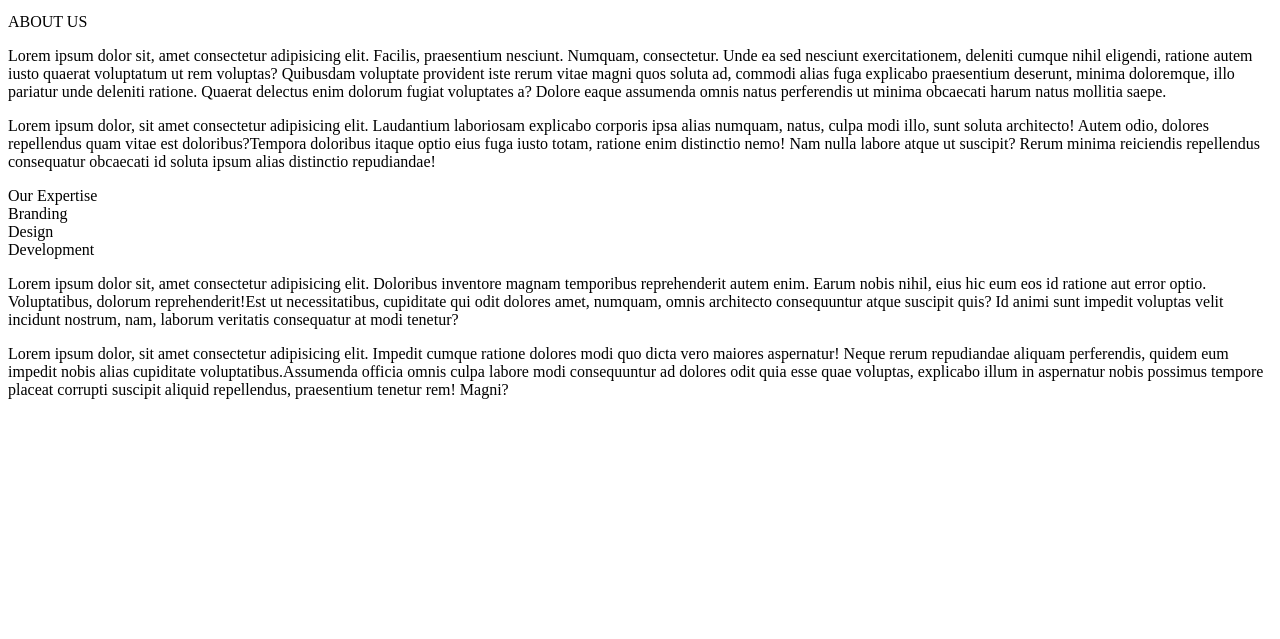
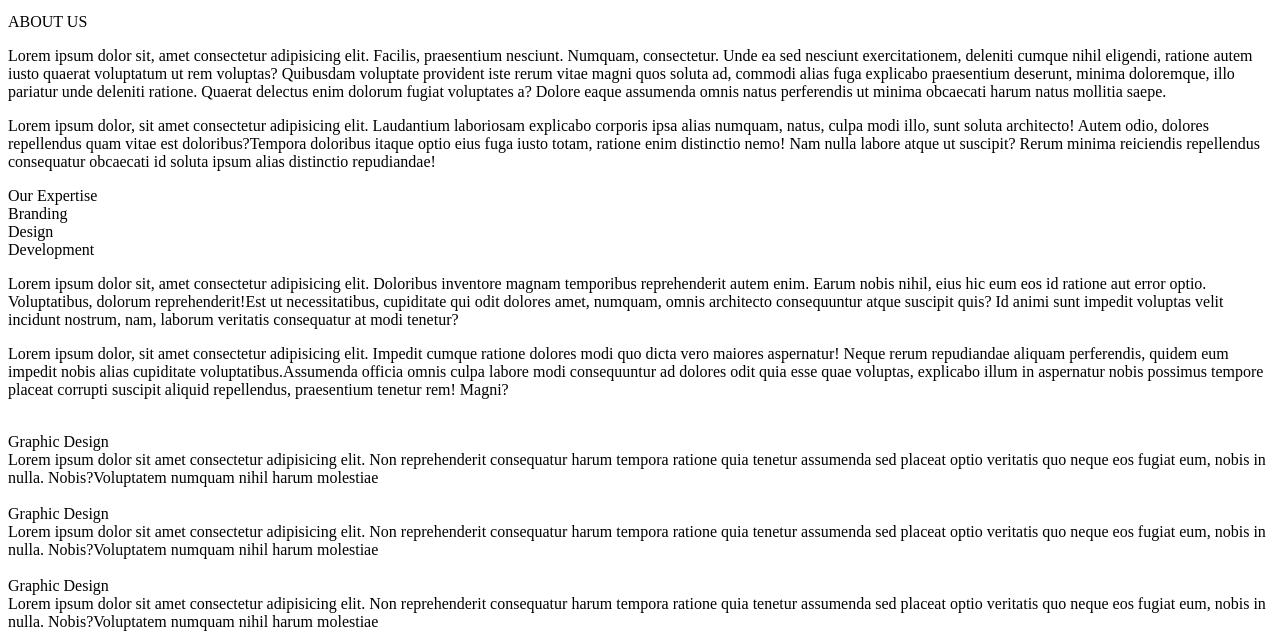
Before and after one commit to mainzonder/bem__lessons, a plain HTML site: page index.html in a window 1280 px wide. Shown: the part 251-890 px from the top of the page. Before the commit the page ends 800 px from the top, so only its background shows below. Drawn offline with Linux system fonts and the light colour scheme.

Commit message:
third commit

```diff
--- a/index.html
+++ b/index.html
@@ -114,7 +114,42 @@
 			</div>
 
 			<div class="expertise__items">
-				<div class="expertise__item"></div>
+				<div class="expertise__item">
+					<img class="expertise__img" src="" alt="" />
+					<div class="expertise__item-box">
+						<div class="expertise__item-title">Graphic Design</div>
+						<div class="expertise__item-text">
+							Lorem ipsum dolor sit amet consectetur adipisicing elit. Non
+							reprehenderit consequatur harum tempora ratione quia tenetur
+							assumenda sed placeat optio veritatis quo neque eos fugiat eum,
+							nobis in nulla. Nobis?Voluptatem numquam nihil harum molestiae
+						</div>
+					</div>
+				</div>
+				<div class="expertise__item">
+					<img class="expertise__img" src="" alt="" />
+					<div class="expertise__item-box">
+						<div class="expertise__item-title">Graphic Design</div>
+						<div class="expertise__item-text">
+							Lorem ipsum dolor sit amet consectetur adipisicing elit. Non
+							reprehenderit consequatur harum tempora ratione quia tenetur
+							assumenda sed placeat optio veritatis quo neque eos fugiat eum,
+							nobis in nulla. Nobis?Voluptatem numquam nihil harum molestiae
+						</div>
+					</div>
+				</div>
+				<div class="expertise__item">
+					<img class="expertise__img" src="" alt="" />
+					<div class="expertise__item-box">
+						<div class="expertise__item-title">Graphic Design</div>
+						<div class="expertise__item-text">
+							Lorem ipsum dolor sit amet consectetur adipisicing elit. Non
+							reprehenderit consequatur harum tempora ratione quia tenetur
+							assumenda sed placeat optio veritatis quo neque eos fugiat eum,
+							nobis in nulla. Nobis?Voluptatem numquam nihil harum molestiae
+						</div>
+					</div>
+				</div>
 			</div>
 		</section>
 	</body>
```
